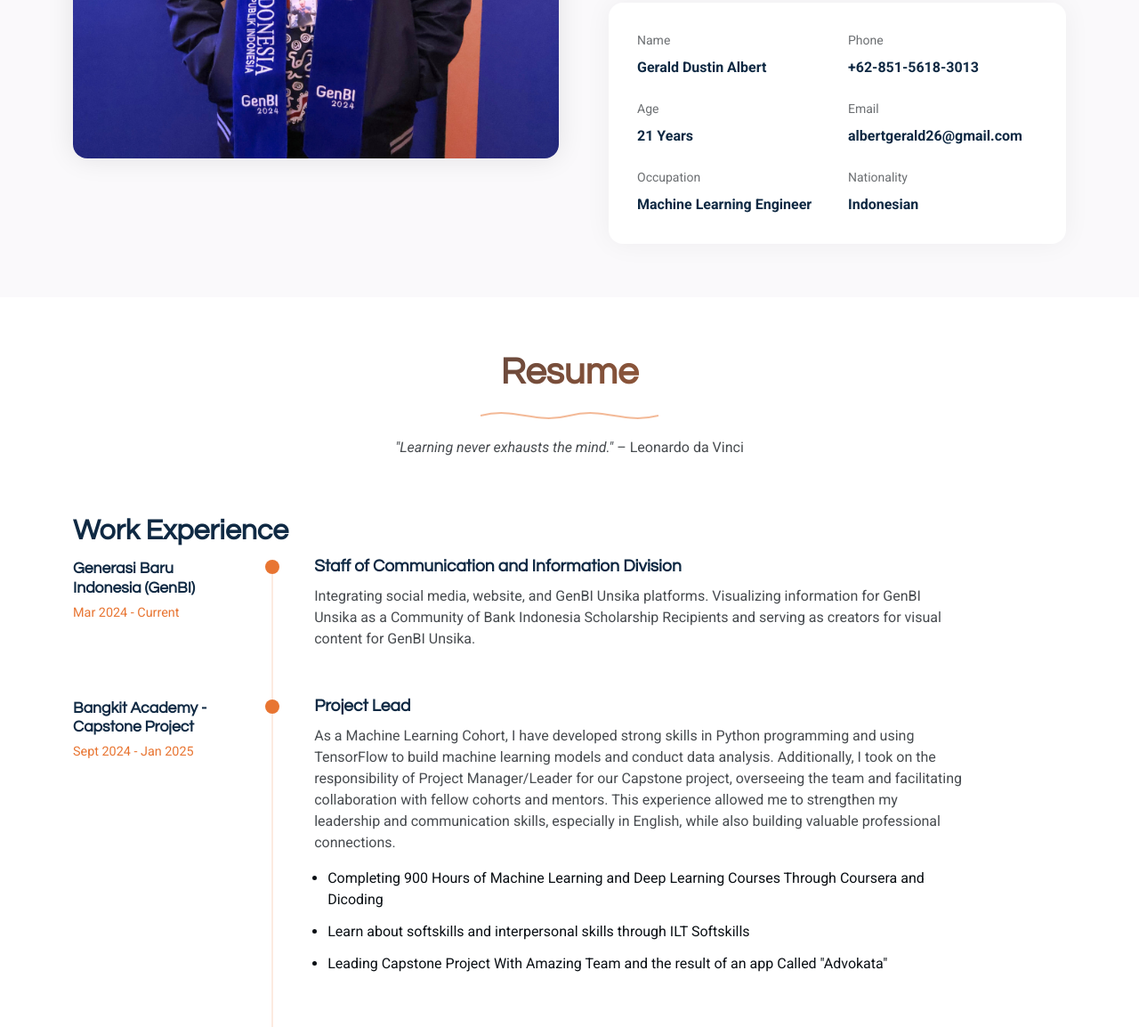
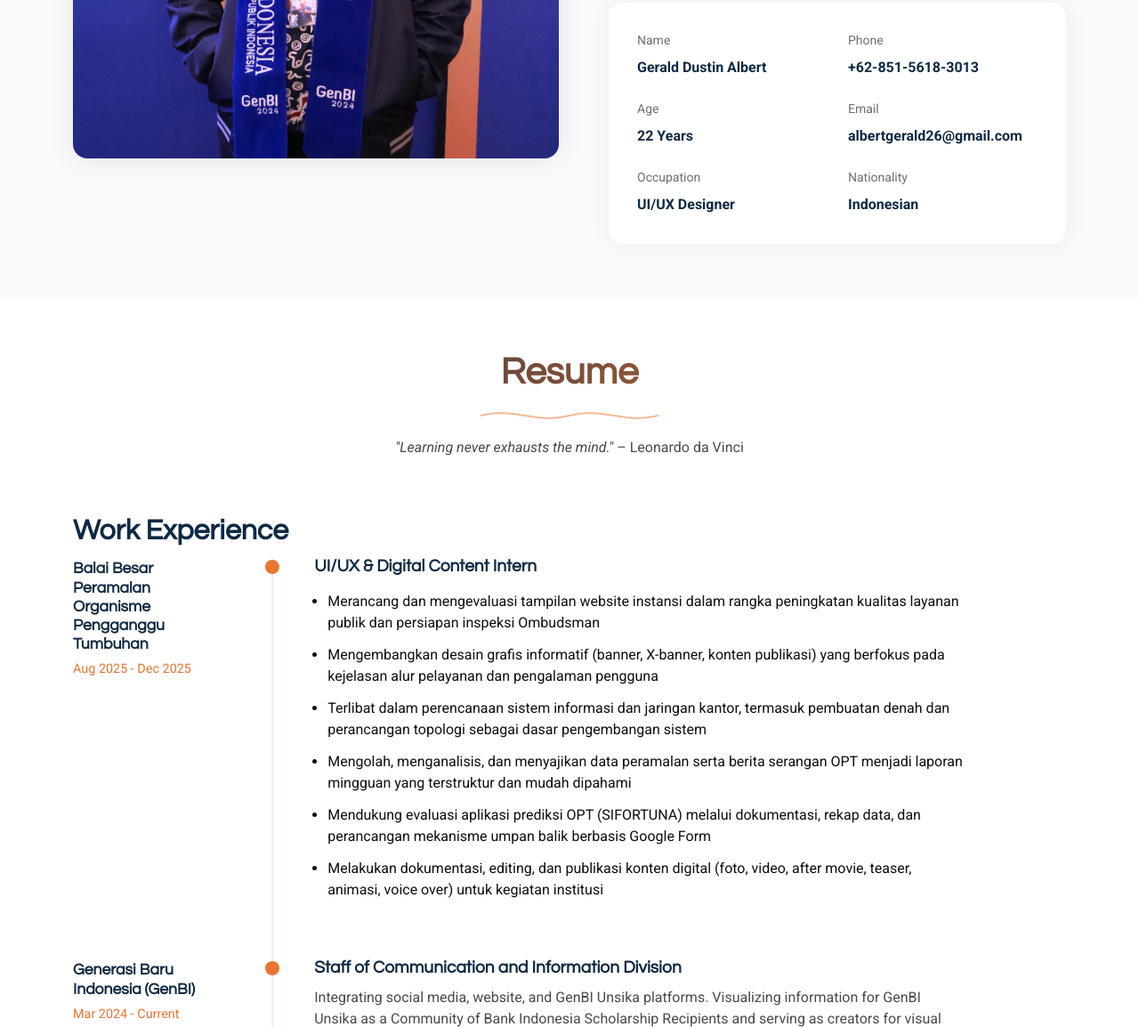
Before and after one commit to GDA03/portofolio-gerald, a plain HTML site: page index.html in a window 1280 px wide. Shown: the part 1496-2650 px from the top of the page at 89% size. Drawn offline with Linux system fonts and the light colour scheme.

Commit message:
feat: Update personal details and add new UI/UX & Digital Content Intern experience.

```diff
--- a/index.html
+++ b/index.html
@@ -185,7 +185,7 @@
                   <div class="col-6">
                     <div class="info-item">
                       <span class="label">Age</span>
-                      <span class="value">21 Years</span>
+                      <span class="value">22 Years</span>
                     </div>
                   </div>
 
@@ -199,7 +199,7 @@
                   <div class="col-6">
                     <div class="info-item">
                       <span class="label">Occupation</span>
-                      <span class="value">Machine Learning Engineer</span>
+                      <span class="value">UI/UX Designer</span>
                     </div>
                   </div>
 
@@ -312,6 +312,33 @@
                 <h2>Work Experience</h2>
                 <!-- <p class="lead">Maecenas tempus tellus eget condimentum rhoncus sem quam semper libero sit amet adipiscing sem neque sed ipsum.</p> -->
                 <div class="timeline">
+                  <div class="timeline-item" data-aos="fade-up" data-aos-delay="200">
+                    <div class="timeline-left">
+                      <h4 class="company">Balai Besar Peramalan Organisme Pengganggu Tumbuhan</h4>
+                      <span class="period">Aug 2025 - Dec 2025</span>
+                    </div>
+                    <div class="timeline-dot"></div>
+                    <div class="timeline-right">
+                      <h3 class="position">UI/UX & Digital Content Intern</h3>
+                      <p class="description">
+                      <ul>
+                        <li>Merancang dan mengevaluasi tampilan website instansi dalam rangka peningkatan kualitas
+                          layanan publik dan persiapan inspeksi Ombudsman</li>
+                        <li>Mengembangkan desain grafis informatif (banner, X-banner, konten publikasi) yang berfokus
+                          pada kejelasan alur pelayanan dan pengalaman pengguna</li>
+                        <li>Terlibat dalam perencanaan sistem informasi dan jaringan kantor, termasuk pembuatan denah
+                          dan perancangan topologi sebagai dasar pengembangan sistem</li>
+                        <li>Mengolah, menganalisis, dan menyajikan data peramalan serta berita serangan OPT menjadi
+                          laporan mingguan yang terstruktur dan mudah dipahami</li>
+                        <li>Mendukung evaluasi aplikasi prediksi OPT (SIFORTUNA) melalui dokumentasi, rekap data, dan
+                          perancangan mekanisme umpan balik berbasis Google Form</li>
+                        <li>Melakukan dokumentasi, editing, dan publikasi konten digital (foto, video, after movie,
+                          teaser, animasi, voice over) untuk kegiatan institusi</li>
+                      </ul>
+                      </p>
+                    </div>
+                  </div>
+
                   <div class="timeline-item" data-aos="fade-up" data-aos-delay="200">
                     <div class="timeline-left">
                       <h4 class="company">Generasi Baru Indonesia (GenBI)</h4>
```
